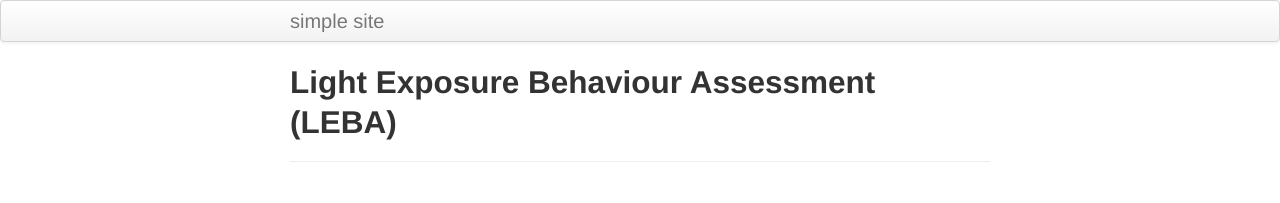
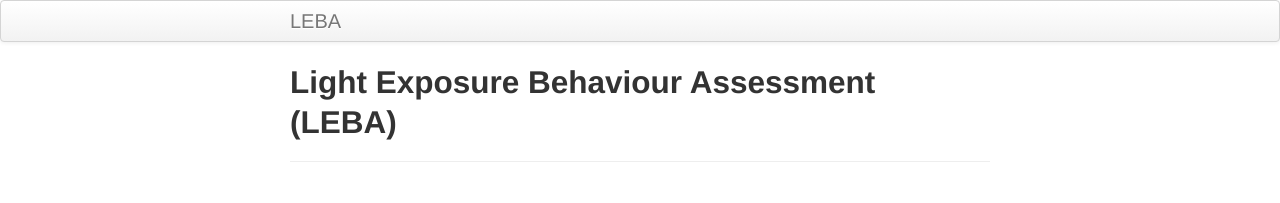
Before and after one commit to leba-instrument/leba-instrument.github.io, a Jekyll site: the page built from index.md, in a window 1280 px wide. Shown: the top 203 px of the page. Built offline with Jekyll 4.4.1, drawn with Linux system fonts in a browser that asks for light colours.

Commit message:
Update _config.yml

```diff
--- a/_config.yml
+++ b/_config.yml
@@ -8,16 +8,16 @@ highlighter: rouge
 # Themes are encouraged to use these universal variables
 # so be sure to set them if your theme uses them.
 #
-title : simple site
+title : LEBA
 author :
   name : Karl Broman
-  email : kbroman@gmail.com
-  github : kbroman
-  twitter : kwbroman
-  feedburner : nil
+
+  github : leba-instrument
+
+
 
 # NOTE: Replacing this next line with your own URL
-production_url : https://kbroman.github.io/simple_site
+production_url : https://leba-instrument.github.io/
 
 # Tell Github to use the kramdown markdown interpreter
 # (see https://help.github.com/articles/migrating-your-pages-site-from-maruku)
```
